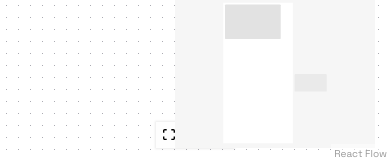
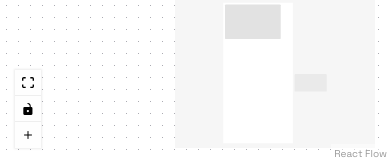
Before and after one commit to vaxad/NextERD, a Next.js app: page / in a window 390 px wide. Shown: the part 681-840 px from the top of the page. Built offline with nearby package versions, Linux system fonts and the light colour scheme.

Commit message:
fix: controls

```diff
--- a/src/components/erd/index.tsx
+++ b/src/components/erd/index.tsx
@@ -57,11 +57,20 @@ export default function ErdBoard() {
                 edgeTypes={edgeTypes}
             >
                 <Background variant={BackgroundVariant.Dots} gap={12} size={1} />
-                <Controls showZoom={false} orientation='horizontal' position="bottom-center" className='text-black' >
-                    <ControlButton title='Add Entity' onClick={createNode}>
-                        <PlusIcon size={20} />
-                    </ControlButton>
-                </Controls>
+                <div className='hidden md:block'>
+                    <Controls showZoom={false} orientation='horizontal' position="bottom-center" className='text-black flex' >
+                        <ControlButton title='add entity' onClick={createNode}>
+                            <PlusIcon size={20} />
+                        </ControlButton>
+                    </Controls>
+                </div>
+                <div className='block md:hidden'>
+                    <Controls showZoom={false} orientation='vertical' position="bottom-left" className='text-black flex' >
+                        <ControlButton title='add entity' onClick={createNode}>
+                            <PlusIcon size={20} />
+                        </ControlButton>
+                    </Controls>
+                </div>
                 <MiniMap />
             </ReactFlow>
         </div>
```
